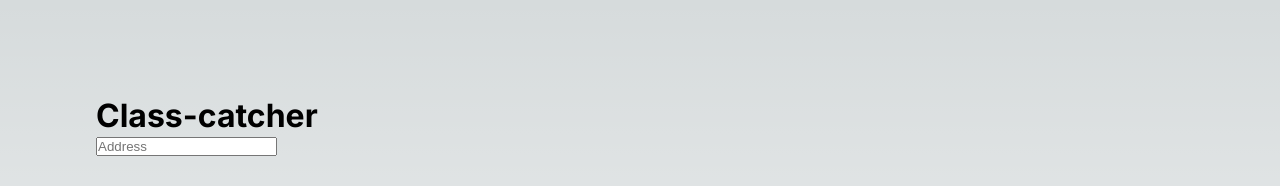
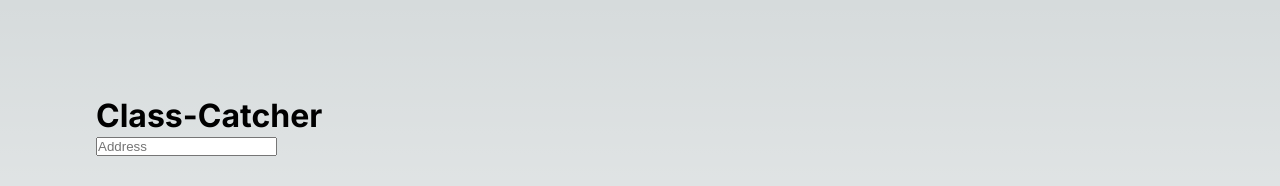
Before and after one commit to EfimSo/class-catcher, a Next.js app in the folder class-catcher-frontend/: page / in a window 1280 px wide. Shown: the top 186 px of the page. Built offline with nearby package versions, Linux system fonts and the light colour scheme.

Commit message:
added limitation for course department textbox, the user can only input 2 characters. Capitalized Class-Catcher title

```diff
--- a/class-catcher-frontend/src/app/textbox.tsx
+++ b/class-catcher-frontend/src/app/textbox.tsx
@@ -25,6 +25,11 @@ const CustomTextBox: React.FC = () => {
       return;
     }
 
+    if (name === 'courseDepartment' && !/^[A-Za-z]{0,2}$/.test(value)) {
+      // Allow only up to 2 letters for courseDepartment
+      return;
+    }
+
     setTextValues({ ...textValues, [name]: value });
   };
 
@@ -46,7 +51,7 @@ const CustomTextBox: React.FC = () => {
 
   return (
     <div className={styles['address-search']}>
-      <h1>Class-catcher</h1>
+      <h1>Class-Catcher</h1>
       <AddressSearch onAddressSelected={handleAddressSelected} />
       <br />
       {/* College Dropdown */}
```
